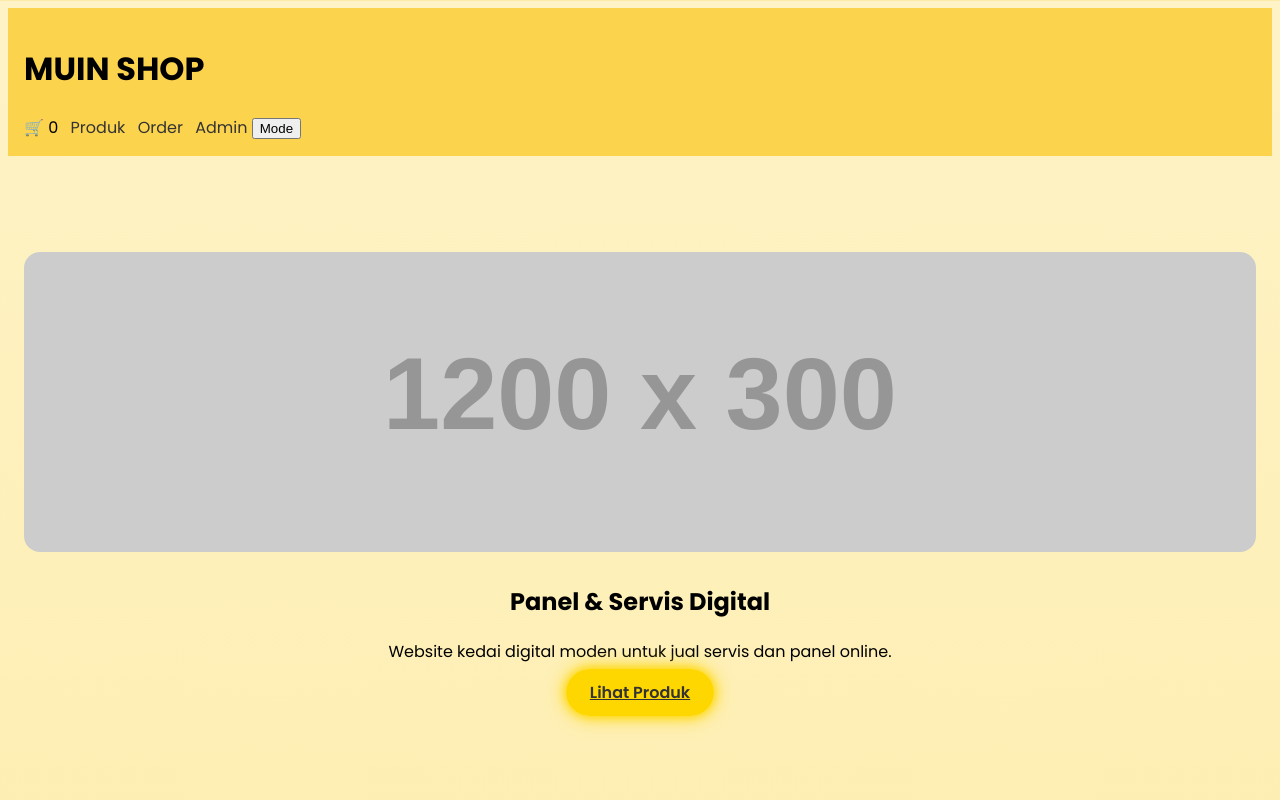
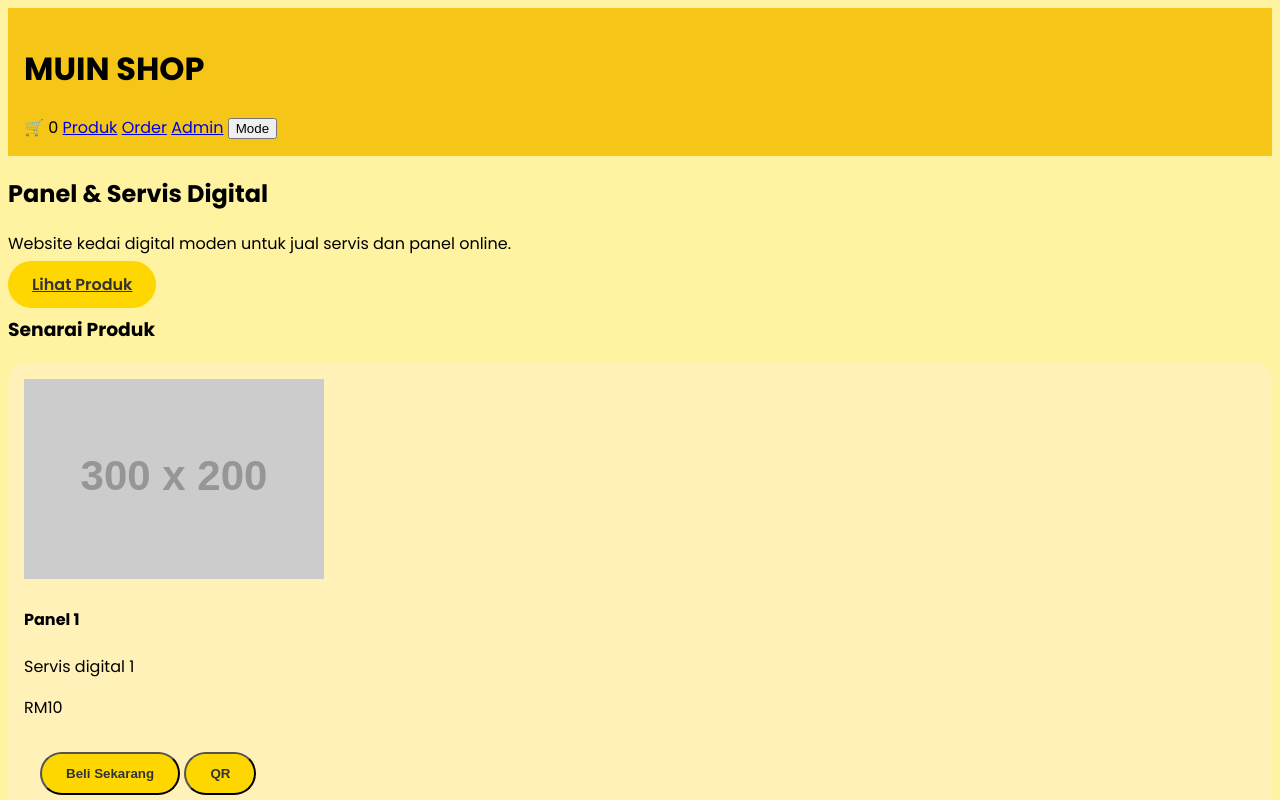
Before and after one commit to muinnzz/muin-shop, a website: page public/index.html in a window 1280 px wide. Shown: the top 800 px of the page. Drawn offline with nearby package versions, Linux system fonts and the light colour scheme; placeholder pictures from the web are drawn by us.

Commit message:
Update style.css

```diff
--- a/public/style.css
+++ b/public/style.css
@@ -1,95 +1,9 @@
-body {
-  background: linear-gradient(180deg,#fef3c7,#facc15);
-  color: #000;
-  font-family: 'Poppins', sans-serif;
-}
-
-body.dark-mode {
-  background: #1e1e2f;
-  color: #fff;
-}
-
-/* Navbar */
-header {
-  display: flex;
-  justify-content: space-between;
-  align-items: center;
-  padding: 1rem;
-  background-color: #fcd34d;
-}
-
-header a {
-  margin-left: 0.5rem;
-  text-decoration: none;
-  color: #333;
-}
-
-.hero-section {
-  text-align: center;
-  padding: 6rem 1rem;
-}
-
-.hero-banner {
-  background-image: url('https://via.placeholder.com/1200x300?text=Banner+Muin+Shop');
-  background-size: cover;
-  background-position: center;
-  height: 300px;
-  margin-bottom: 2rem;
-  border-radius: 1rem;
-}
-
-/* Neon Button */
-.neon-button {
-  background-color: #ffd700;
-  color: #333;
-  font-weight: 600;
-  padding: 0.75rem 1.5rem;
-  border-radius: 1.5rem;
-  box-shadow: 0 0 10px #ffd700, 0 0 20px #ffd700;
-  transition: all 0.3s ease;
-}
-
-.neon-button:hover {
-  transform: scale(1.05);
-  box-shadow: 0 0 20px #ffd700, 0 0 30px #ffd700;
-}
-
-/* Produk Cards */
-#produk-list div {
-  background-color: #fff8dc;
-  border: 1px solid #ffd700;
-  border-radius: 1rem;
-  padding: 1rem;
-  opacity: 0;
-  transform: translateY(20px);
-  animation: fadeInUp 0.5s forwards;
-}
-
-#produk-list div:hover {
-  transform: translateY(-5px) scale(1.02);
-  box-shadow: 0 10px 25px rgba(0,0,0,0.2);
-}
-
-@keyframes fadeInUp {
-  to { opacity: 1; transform: translateY(0); }
-}
-
-/* Form */
-input, select, textarea {
-  width: 100%;
-  padding: 0.75rem;
-  border-radius: 1rem;
-  border: 1px solid #ffd700;
-  margin-bottom: 1rem;
-}
-input:focus, select:focus, textarea:focus {
-  outline: none;
-  border-color: #f59e0b;
-  box-shadow: 0 0 5px #f59e0b;
-}
-
-/* Popup */
-#popup {
-  display: none;
-  z-index: 50;
-}
+body { font-family: 'Poppins', sans-serif; background-color:#FFF3A1; color:#000;}
+body.dark-mode { background-color:#1e1e2f; color:#fff;}
+header { background:#f5c518; padding:1rem; display:flex; justify-content:space-between;}
+.neon-button { background:#ffd700; padding:.75rem 1.5rem; border-radius:1.5rem; font-weight:600; color:#333; cursor:pointer;}
+#produk-list div { background:#fff1b8; padding:1rem; border-radius:1rem; margin-bottom:1rem;}
+#admin-panel table { width:100%; border-collapse:collapse; margin-top:1rem;}
+#admin-panel th,#admin-panel td { border:1px solid #ccc; padding:0.5rem; text-align:center;}
+.hidden{display:none;}
+.popup { position:fixed; bottom:10px; right:10px; background:#ffd700; padding:10px; border-radius:10px; display:none; }
```
